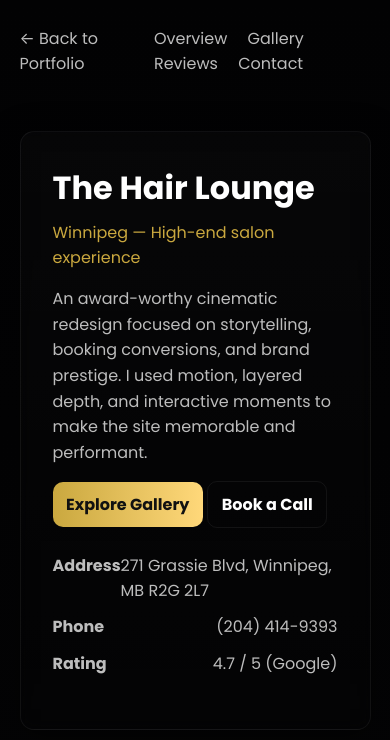
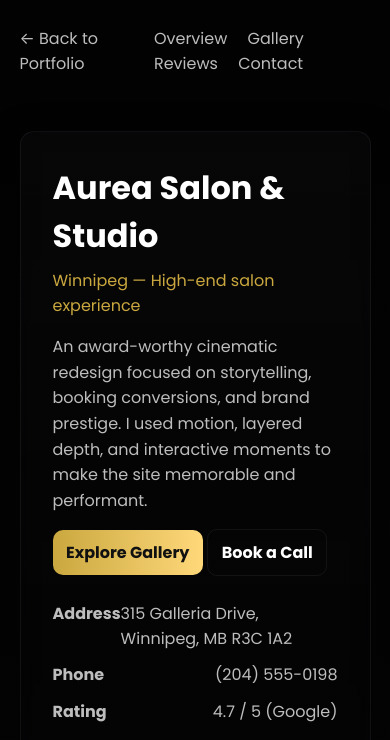
Before and after one commit to kaurjaspinder342-hue/jaspinder-kaur-portfolio, a plain HTML site: page projects/hair-lounge/index.html in a window 390 px wide. Shown: the top 740 px of the page. Drawn offline with nearby package versions, Linux system fonts and the light colour scheme.

Commit message:
Update Hair Lounge case study: change salon name to Aurea Salon & Studio and update address/phone

```diff
--- a/projects/hair-lounge/index.html
+++ b/projects/hair-lounge/index.html
@@ -3,8 +3,8 @@
 <head>
   <meta charset="utf-8" />
   <meta name="viewport" content="width=device-width,initial-scale=1" />
-  <title>The Hair Lounge — Case Study | Jaspinder Kaur</title>
-  <meta name="description" content="The Hair Lounge case study — cinematic, high-end site prototype by Jaspinder Kaur." />
+  <title>Aurea Salon & Studio — Case Study | Jaspinder Kaur</title>
+  <meta name="description" content="Aurea Salon & Studio case study — cinematic, high-end site prototype by Jaspinder Kaur." />
 
   <link href="https://fonts.googleapis.com/css2?family=Poppins:wght@300;400;600;700;800&display=swap" rel="stylesheet">
   <link rel="stylesheet" href="/styles.css">
@@ -20,7 +20,7 @@
   <!-- Loading overlay -->
   <div id="loader" class="loader">
     <div class="loader-inner">
-      <div class="logo">THE HAIR LOUNGE</div>
+      <div class="logo">AUREA SALON &amp; STUDIO</div>
       <div class="progress"><span id="progressBar"></span></div>
       <div class="small">A cinematic case study by Jaspinder Kaur</div>
     </div>
@@ -42,7 +42,7 @@
     <section class="hero cinematic">
       <div class="hero-inner container">
         <div class="hero-left glass">
-          <h1 class="brand-title">The Hair Lounge</h1>
+          <h1 class="brand-title">Aurea Salon &amp; Studio</h1>
           <p class="subtitle">Winnipeg — High-end salon experience</p>
           <p class="lead">An award-worthy cinematic redesign focused on storytelling, booking conversions, and brand prestige. I used motion, layered depth, and interactive moments to make the site memorable and performant.</p>
           <div class="hero-ctas">
@@ -51,8 +51,8 @@
           </div>
 
           <ul class="facts">
-            <li><strong>Address</strong><span>271 Grassie Blvd, Winnipeg, MB R2G 2L7</span></li>
-            <li><strong>Phone</strong><span>(204) 414-9393</span></li>
+            <li><strong>Address</strong><span>315 Galleria Drive, Winnipeg, MB R3C 1A2</span></li>
+            <li><strong>Phone</strong><span>(204) 555-0198</span></li>
             <li><strong>Rating</strong><span>4.7 / 5 (Google)</span></li>
           </ul>
         </div>
@@ -61,7 +61,7 @@
           <canvas id="threeCanvas" class="three-canvas" aria-hidden="true"></canvas>
           <picture class="hero-fallback">
             <source srcset="https://images.unsplash.com/photo-1544005313-94ddf0286df2?q=80&w=1400&auto=format&fit=crop" media="(max-width:700px)">
-            <img src="https://images.unsplash.com/photo-1522202176988-66273c2fd55f?q=80&w=1600&auto=format&fit=crop" alt="The Hair Lounge salon interior" loading="lazy">
+            <img src="https://images.unsplash.com/photo-1522202176988-66273c2fd55f?q=80&w=1600&auto=format&fit=crop" alt="Aurea Salon interior" loading="lazy">
           </picture>
         </div>
       </div>
@@ -146,11 +146,11 @@
       <div class="grid-2">
         <div>
           <h2>Contact & Directions</h2>
-          <p>Address: 271 Grassie Blvd, Winnipeg, MB R2G 2L7</p>
-          <p>Phone: (204) 414-9393</p>
+          <p>Address: 315 Galleria Drive, Winnipeg, MB R3C 1A2</p>
+          <p>Phone: (204) 555-0198</p>
           <p>Hours: Closed · Opens 12 a.m. Sun (Labour Day might affect hours)</p>
 
-          <p><a class="btn btn-outline" href="https://www.google.com/maps/search/?api=1&query=271+Grassie+Blvd+Winnipeg" target="_blank" rel="noopener">Open in Google Maps</a></p>
+          <p><a class="btn btn-outline" href="https://www.google.com/maps/search/?api=1&query=315+Galleria+Drive+Winnipeg" target="_blank" rel="noopener">Open in Google Maps</a></p>
         </div>
 
         <form id="projectContact" class="contact-form">
@@ -165,7 +165,7 @@
 
   <footer class="project-footer">
     <div class="container">
-      <p>Case study: The Hair Lounge — Prototype by Jaspinder Kaur • <a href="/">Back to portfolio</a></p>
+      <p>Case study: Aurea Salon &amp; Studio — Prototype by Jaspinder Kaur • <a href="/">Back to portfolio</a></p>
     </div>
   </footer>
 
```
